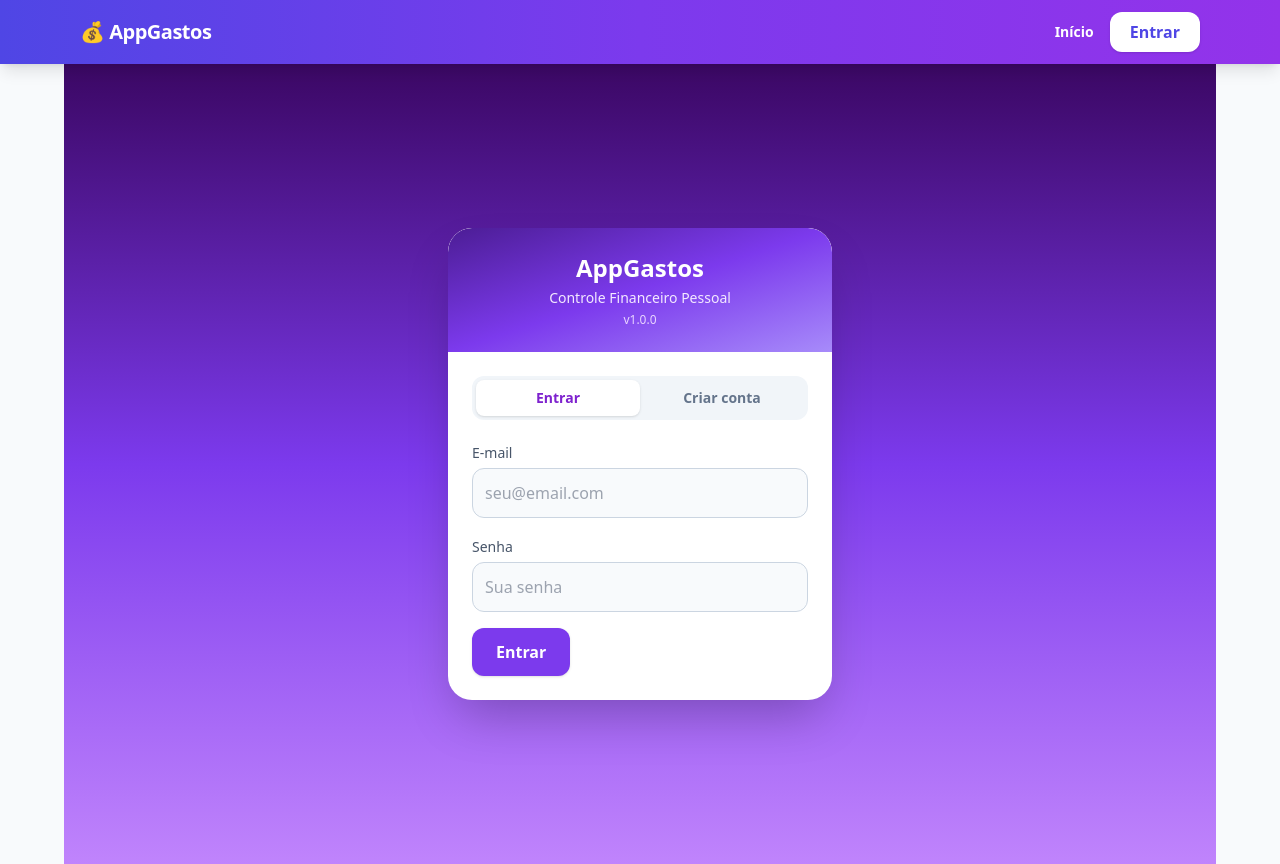
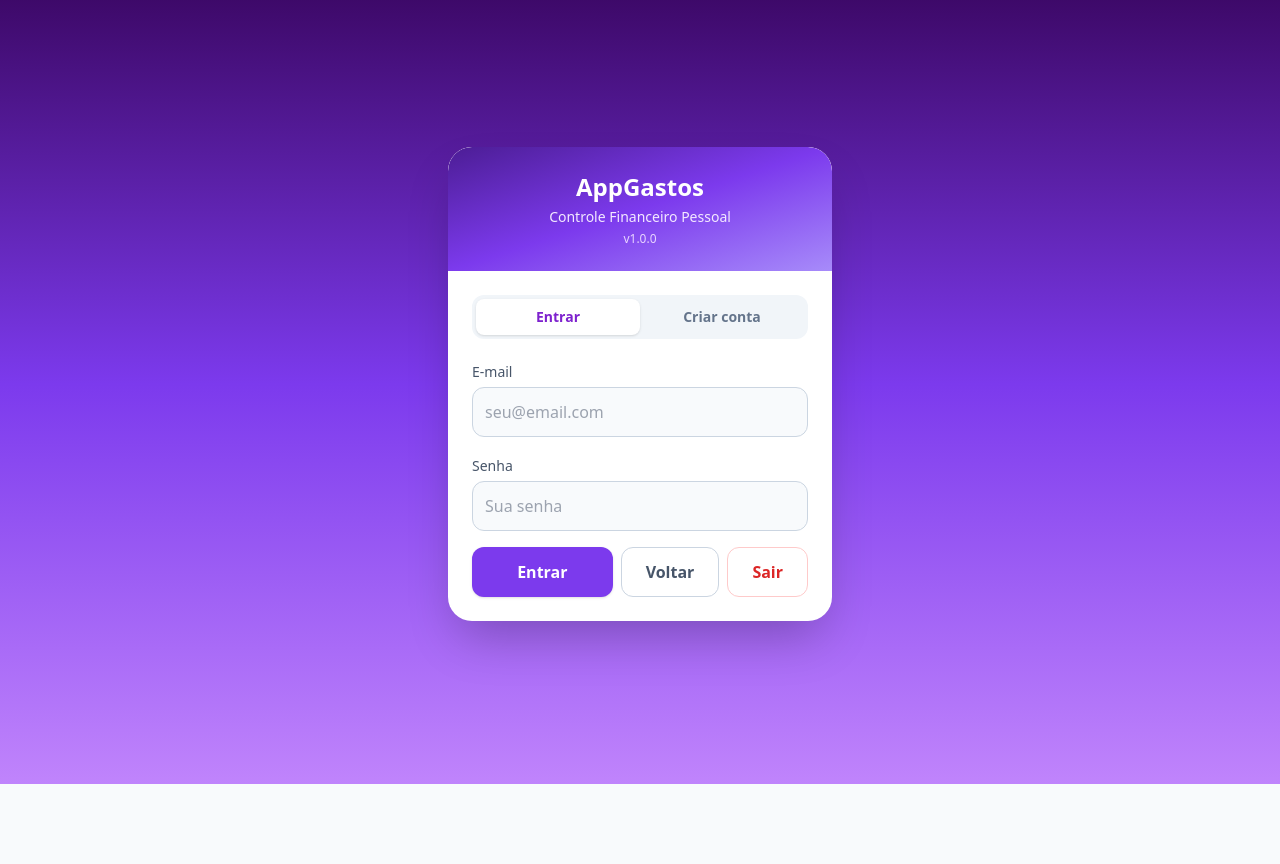
Before and after one commit to darcioliveiradeveloper/appgastos, a React (Vite) app in the folder frontend/: page /login in a window 1280 px wide. After the commit the page ends 800 px from the top, so only its background shows below. Built offline with nearby package versions, Linux system fonts and the light colour scheme; no server answers.

Commit message:
login sem barra topo, botoes Voltar e Sair ao lado Entrar, fluxo entrada->login->dashboard

```diff
--- a/frontend/src/components/Layout.jsx
+++ b/frontend/src/components/Layout.jsx
@@ -13,7 +13,7 @@ export default function Layout({ children }) {
   const MenuLink = ({to, children}) => (
     <Link to={to} onClick={()=>setOpen(false)} className={`px-3 py-2 rounded-xl text-sm font-semibold transition ${isActive(to)}`}>{children}</Link>
   );
-  const isWelcome = location.pathname === '/';
+  const isWelcome = location.pathname === '/' || location.pathname === '/login';
   if (isWelcome) {
     return (
       <div className="min-h-screen bg-slate-50">
--- a/frontend/src/pages/Login.jsx
+++ b/frontend/src/pages/Login.jsx
@@ -64,7 +64,11 @@ export default function Login() {
               </div>
             )}
             {msg && <p className="bg-red-50 text-red-600 text-sm p-3 rounded-xl border border-red-200">{msg}</p>}
-            <button className="bg-[#7c3aed] hover:bg-[#6d28d9] text-white px-6 py-3 rounded-xl font-bold shadow">Entrar</button>
+            <div className="flex gap-2">
+              <button className="flex-1 bg-[#7c3aed] hover:bg-[#6d28d9] text-white px-6 py-3 rounded-xl font-bold shadow">Entrar</button>
+              <button type="button" onClick={()=>nav('/')} className="px-6 py-3 rounded-xl font-bold border border-slate-300 text-slate-600 hover:bg-slate-50">Voltar</button>
+              <button type="button" onClick={()=>{ try{ window.close(); }catch{}; setTimeout(()=>{ if(!window.closed) window.location.href='about:blank'; },300); }} className="px-6 py-3 rounded-xl font-bold border border-red-200 text-red-600 hover:bg-red-50">Sair</button>
+            </div>
           </form>
         </div>
       </div>
```
